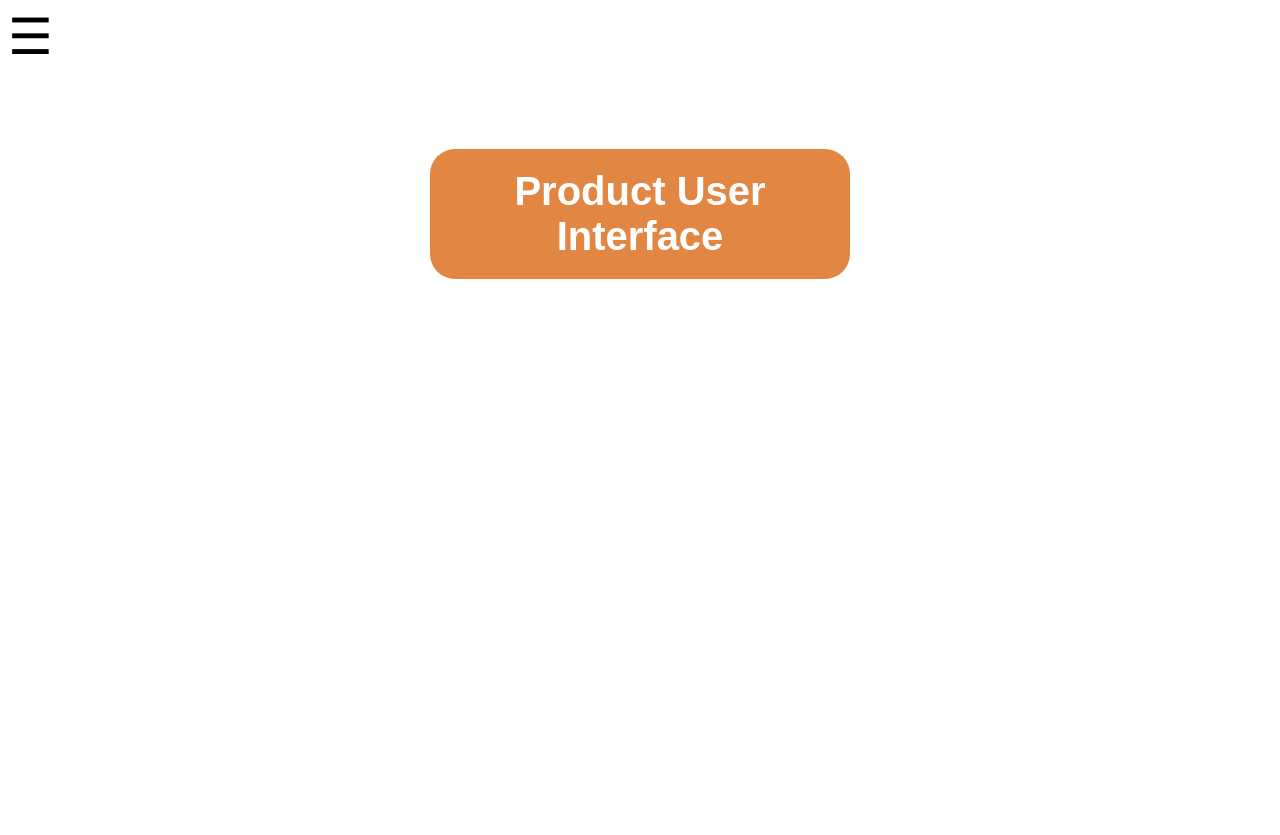
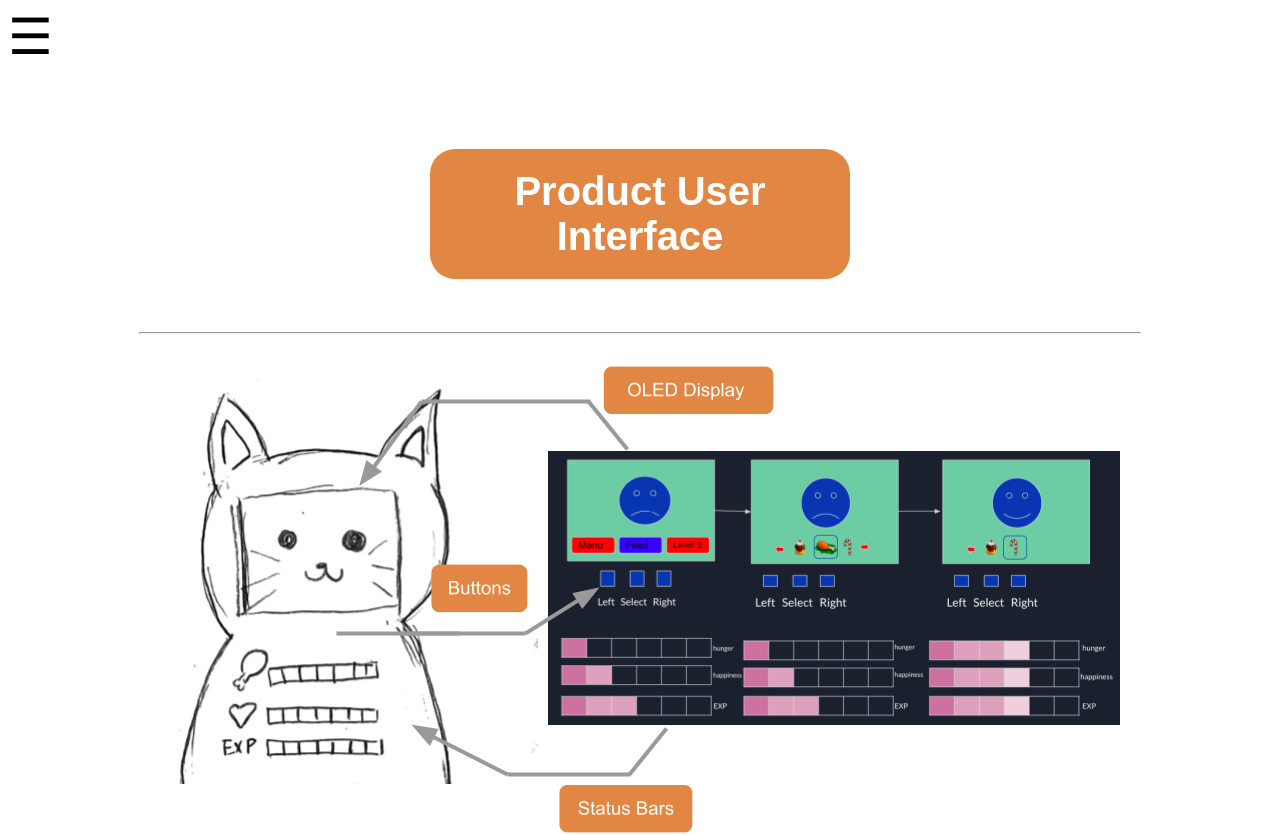
Before and after one commit to kendrick010/ECE140_Host, a plain HTML site: page ui.html in a window 1280 px wide. Shown: the top 835 px of the page. Before the commit the page ends 800 px from the top, so only its background shows below. Drawn offline with Linux system fonts and the light colour scheme.

Commit message:
ui concept

```diff
--- a/public/ui.css
+++ b/public/ui.css
@@ -20,3 +20,7 @@
     margin: auto;
     width: 30%;
 }
+
+.ui-image {
+    text-align: center;
+}
--- a/ui.html
+++ b/ui.html
@@ -22,6 +22,10 @@
     <h1 class="space1"> </h1>
     <h1 class="ui-title"> Product User Interface </h1>
     <h1 class="space2"> </h1>
+    <hr width="1000px">
+    <div class="ui-image">
+        <img src="public/images/ui-design.png" />
+    </div>
 </body>
 
 </html>
```
Also changed, not shown: public/images/ui-design.png (added).
